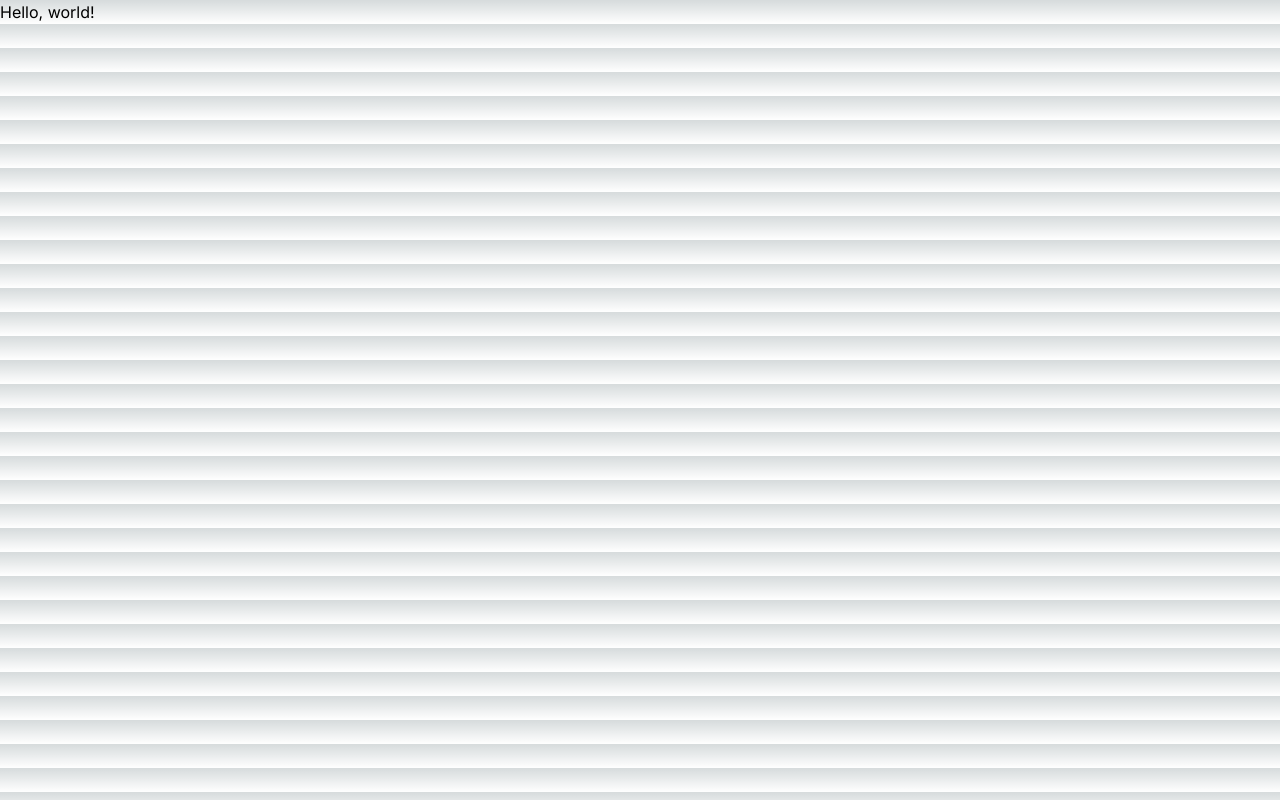
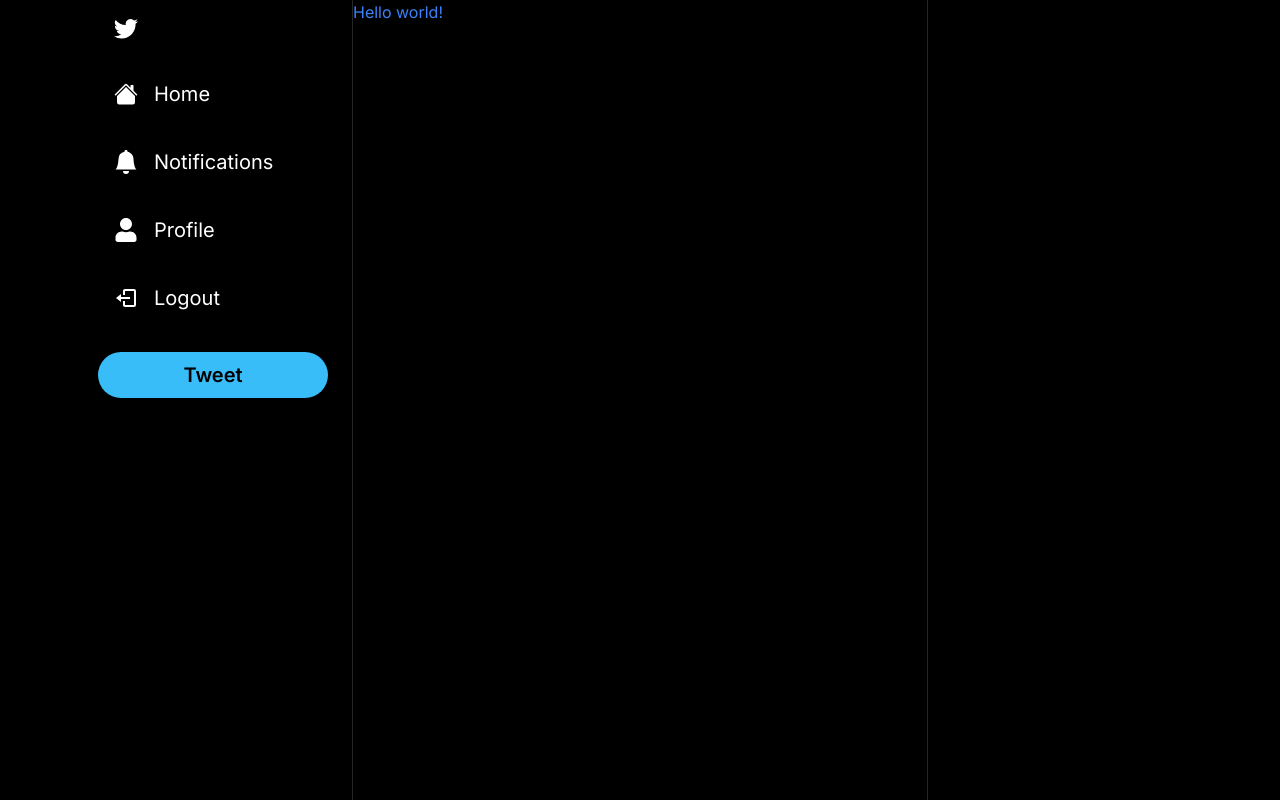
Before and after one commit to GutscheWilly/twitter, a Next.js app: page / in a window 1280 px wide. Built offline with nearby package versions, Linux system fonts and the light colour scheme.

Commit message:
Layout main structure and sidebar items

```diff
--- a/app/globals.css
+++ /dev/null
@@ -1,27 +0,0 @@
-@tailwind base;
-@tailwind components;
-@tailwind utilities;
-
-:root {
-  --foreground-rgb: 0, 0, 0;
-  --background-start-rgb: 214, 219, 220;
-  --background-end-rgb: 255, 255, 255;
-}
-
-@media (prefers-color-scheme: dark) {
-  :root {
-    --foreground-rgb: 255, 255, 255;
-    --background-start-rgb: 0, 0, 0;
-    --background-end-rgb: 0, 0, 0;
-  }
-}
-
-body {
-  color: rgb(var(--foreground-rgb));
-  background: linear-gradient(
-      to bottom,
-      transparent,
-      rgb(var(--background-end-rgb))
-    )
-    rgb(var(--background-start-rgb));
-}
--- a/app/layout.tsx
+++ b/app/layout.tsx
@@ -1,6 +1,6 @@
 import type { Metadata } from 'next';
 import { Inter } from 'next/font/google';
-import './globals.css';
+import '@/styles/globals.css';
 
 const inter = Inter({ subsets: ['latin'] });
 
--- a/app/page.tsx
+++ b/app/page.tsx
@@ -1,3 +1,9 @@
+import Layout from '@/components/Layout';
+
 export default function Home() {
-  return <h1>Hello, world!</h1>;
+  return (
+    <Layout>
+      <div className="text-blue-500">Hello world!</div>
+    </Layout>
+  );
 }
--- /dev/null
+++ b/components/Layout.tsx
@@ -0,0 +1,29 @@
+import Sidebar from './layout/Sidebar';
+
+interface LayoutProps {
+  children: React.ReactNode;
+}
+
+const Layout: React.FC<LayoutProps> = ({ children }: LayoutProps) => {
+  return (
+    <div className="h-screen bg-black">
+      <div className="container h-full mx-auto xl:px-30 max-w-6xl">
+        <div className="grid grid-cols-4 h-full">
+          <Sidebar />
+          <div
+            className="
+              col-span-3
+              lg:col-span-2
+              border-x-[1px]
+              border-neutral-800
+            "
+          >
+            {children}
+          </div>
+        </div>
+      </div>
+    </div>
+  );
+};
+
+export default Layout;
--- /dev/null
+++ b/components/layout/Sidebar.tsx
@@ -0,0 +1,48 @@
+import { BsHouseFill, BsBellFill } from 'react-icons/bs';
+import { FaUser } from 'react-icons/fa';
+import { BiLogOut } from 'react-icons/bi';
+import SidebarLogo from './SidebarLogo';
+import SidebarItem from './SidebarItem';
+import SidebarTweetButton from './SidebarTweetButton';
+
+const Sidebar = () => {
+  const items = [
+    {
+      label: 'Home',
+      href: '/',
+      icon: BsHouseFill,
+    },
+    {
+      label: 'Notifications',
+      href: '/notifications',
+      icon: BsBellFill,
+    },
+    {
+      label: 'Profile',
+      href: '/users/${userId}',
+      icon: FaUser,
+    },
+  ];
+
+  return (
+    <div className="col-span-1 h-full pr-4 md:pr-6">
+      <div className="flex flex-col items-end">
+        <div className="space-y-2 lg:w-[230px]">
+          <SidebarLogo />
+          {items.map((item) => (
+            <SidebarItem
+              key={item.href}
+              label={item.label}
+              href={item.href}
+              icon={item.icon}
+            />
+          ))}
+          <SidebarItem label="Logout" icon={BiLogOut} onClick={() => {}} />
+          <SidebarTweetButton />
+        </div>
+      </div>
+    </div>
+  );
+};
+
+export default Sidebar;
--- /dev/null
+++ b/components/layout/SidebarItem.tsx
@@ -0,0 +1,66 @@
+import { IconType } from 'react-icons';
+
+interface SidebarItemProps {
+  label: string;
+  href?: string;
+  icon: IconType;
+  onClick?: () => void;
+}
+
+const SidebarItem: React.FC<SidebarItemProps> = ({
+  label,
+  href,
+  icon: Icon,
+  onClick,
+}) => {
+  return (
+    <div className="flex flex-row items-center">
+      <div
+        className="
+          relative
+          rounded-full
+          h-14
+          w-14
+          flex
+          items-center
+          justify-center
+          p-4
+          hover:bg-slate-300
+          hover:bg-opacity-10
+          cursor-pointer
+          lg:hidden
+        "
+      >
+        <Icon size={28} color="white" />
+      </div>
+      <div
+        className="
+          relative
+          hidden
+          lg:flex
+          items-center
+          gap-4
+          p-4
+          rounded-full
+          hover:bg-slate-300
+          hover:bg-opacity-10
+          cursor-pointer
+        "
+      >
+        <Icon size={24} color="white" />
+        <p
+          className="
+            hidden
+            lg:block
+            text-white
+            text-xl
+          "
+        >
+          {label}
+        </p>
+      </div>
+    </div>
+  );
+};
+
+export default SidebarItem;
--- /dev/null
+++ b/components/layout/SidebarLogo.tsx
@@ -0,0 +1,31 @@
+'use client';
+
+import { useRouter } from 'next/navigation';
+import { BsTwitter } from 'react-icons/bs';
+
+const SidebarLogo = () => {
+  const router = useRouter();
+
+  return (
+    <div
+      onClick={() => router.push('/')}
+      className="
+        rounded-full
+        h-14
+        w-14
+        p-4
+        flex
+        items-center
+        justify-center
+        hover:bg-blue-300
+        hover:bg-opacity-10
+        cursor-pointer
+        transition
+      "
+    >
+      <BsTwitter size={28} color="white" />
+    </div>
+  );
+};
+
+export default SidebarLogo;
--- /dev/null
+++ b/components/layout/SidebarTweetButton.tsx
@@ -0,0 +1,61 @@
+'use client';
+
+import { useRouter } from 'next/navigation';
+import { FaFeather } from 'react-icons/fa';
+
+const SidebarTweetButton = () => {
+  const router = useRouter();
+
+  return (
+    <div onClick={() => router.push('/')}>
+      <div
+        className="
+          mt-6
+          lg:hidden
+          rounded-full
+          h-14
+          w-14
+          p-4
+          flex
+          items-center
+          justify-center
+          bg-sky-400
+          hover:bg-opacity-40
+          transition
+          cursor-pointer
+        "
+      >
+        <FaFeather size={24} color="black" />
+      </div>
+      <div
+        className="
+          mt-6
+          hidden
+          lg:block
+          px-4
+          py-2
+          rounded-full
+          bg-sky-400
+          hover:bg-opacity-90
+          cursor-pointer
+          transition
+        "
+      >
+        <p
+          className="
+            hidden
+            lg:block
+            text-center
+            font-semibold
+            text-black
+            text-[20px]
+          "
+        >
+          Tweet
+        </p>
+      </div>
+    </div>
+  );
+};
+
+export default SidebarTweetButton;
--- /dev/null
+++ b/styles/globals.css
@@ -0,0 +1,11 @@
+@tailwind base;
+@tailwind components;
+@tailwind utilities;
+
+:root {
+  @apply h-full bg-black
+}
+
+body {
+  @apply h-full bg-black
+}
--- a/tailwind.config.ts
+++ b/tailwind.config.ts
@@ -6,15 +6,8 @@
     './components/**/*.{js,ts,jsx,tsx,mdx}',
     './app/**/*.{js,ts,jsx,tsx,mdx}',
   ],
-  theme: {
-    extend: {
-      backgroundImage: {
-        'gradient-radial': 'radial-gradient(var(--tw-gradient-stops))',
-        'gradient-conic':
-          'conic-gradient(from 180deg at 50% 50%, var(--tw-gradient-stops))',
-      },
-    },
-  },
+  theme: {},
   plugins: [],
 };
+
 export default config;
```
Also changed, not shown: package.json (+5 -4 lines), 1 other file (tests, documents, lock files or other folders).
